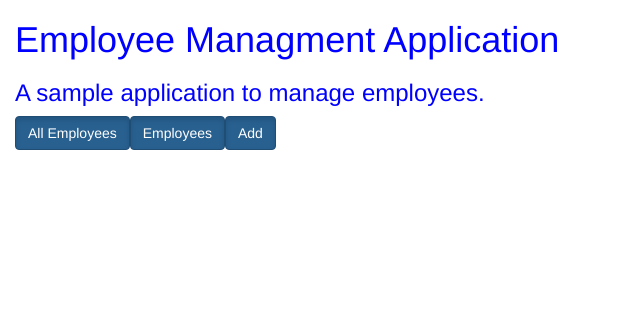
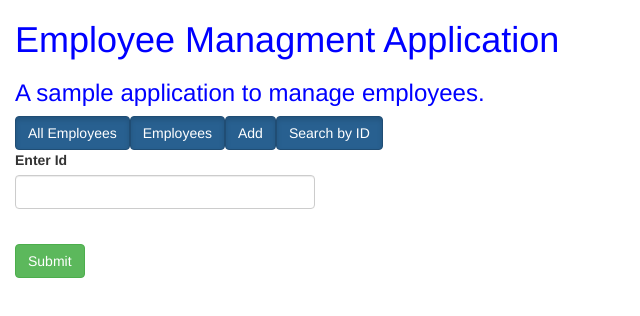
Before and after one commit to kameshGithub/empmgmtweb, an Angular app: page /search in a window 1280 px wide. Before the commit this address led to /. Shown: the top 316 px of the page, without its empty margins (0-640 px from the left). Built offline with nearby package versions, Linux system fonts and the light colour scheme.

Commit message:
working more

```diff
--- a/src/app/app-routing.module.ts
+++ b/src/app/app-routing.module.ts
@@ -3,13 +3,17 @@ import { EmployeesListComponent } from './employees/employees-list/employees-lis
 
 import { NgModule } from '@angular/core';
 import { RouterModule, Routes } from '@angular/router';
+import { EmployeeDetailsComponent } from './employees/employee-details/employee-details.component';
+import { EmployeeSearchComponent } from './employees/employee-search/employee-search.component';
 
 const routes: Routes = [
   { path: '', redirectTo: 'employees', pathMatch: 'full' },
   { path: 'allemployees', component: EmployeesListComponent, data: {fetchAll:true} },
   { path: 'employees', component: EmployeesListComponent },
   { path: 'add', component: CreateEmployeeComponent },
-  { path: 'allemployees/edit', component: CreateEmployeeComponent}
+  { path: 'allemployees/edit', component: CreateEmployeeComponent},
+  { path: 'employees/:id', component: EmployeeDetailsComponent },
+  { path: 'search', component: EmployeeSearchComponent}
 ];
 
 @NgModule({
--- a/src/app/app.component.html
+++ b/src/app/app.component.html
@@ -8,6 +8,9 @@
 		<a routerLink="allemployees" class="btn btn-primary active" role="button" routerLinkActive="active">All Employees</a>
 		<a routerLink="employees" class="btn btn-primary active" role="button" routerLinkActive="active">Employees</a>
 		<a routerLink="add" class="btn btn-primary active" role="button" routerLinkActive="active">Add</a>
+		<a routerLink="search" class="btn btn-primary active" role="button" routerLinkActive="active">Search by ID</a>
+
 	</nav>
 	<router-outlet></router-outlet>
+	<router-outlet name="results"></router-outlet>
 </div>
--- a/src/app/app.module.ts
+++ b/src/app/app.module.ts
@@ -9,15 +9,18 @@ import { AppComponent } from './app.component';
 import { EmployeesListComponent } from './employees/employees-list/employees-list.component';
 import { EmployeeDetailsComponent } from './employees/employee-details/employee-details.component';
 import { CreateEmployeeComponent } from './employees/create-employee/create-employee.component';
+import { EmployeeSearchComponent } from './employees/employee-search/employee-search.component';
 
 import { EmployeeService } from './employees/employee.service';
+
 
 @NgModule({
   declarations: [
     AppComponent,
     EmployeesListComponent,
     EmployeeDetailsComponent,
-    CreateEmployeeComponent
+    CreateEmployeeComponent,
+    EmployeeSearchComponent
   ],
   imports: [
     BrowserModule,
--- a/src/app/employees/employee-details/employee-details.component.html
+++ b/src/app/employees/employee-details/employee-details.component.html
@@ -1,3 +1,4 @@
+<div id="employeeDetails">
 <div *ngIf="employee" >
    <div id="detailsMode" *ngIf="!isEditMode">
 	<div>
@@ -10,16 +11,20 @@
 		<label>Date of Employment: </label> {{employee.dateOfEmployment}}
 	</div>
 	<div>
-		<label>Active: </label><input type="checkbox" class="form-control" disabled id="status" required [(ngModel)]="employee.status" name="status">
+		<label>Status: </label> {{employee.status?"Active":"Deactivated"}} <input type="checkbox" class="form-control" disabled id="status" required [(ngModel)]="employee.status" name="status">
 	</div>
    </div>
    <div id="editMode">
 		<create-employee [mode]='2' [employee]='employee' (toUpdate)="update($event)" *ngIf="isEditMode"></create-employee>
    </div>
-	<a class="btn btn-primary active" (click)='editOrCancel()' *ngIf="!isEditMode" role="button">edit</a>
-	<a class="btn btn-primary active" (click)='editOrCancel()' *ngIf="isEditMode" role="button">cancel</a>
+	<a class="btn btn-primary active" (click)='editOrCancel()' *ngIf="!isEditMode" role="button">Edit</a>
+	<a class="btn btn-primary active" (click)='editOrCancel()' *ngIf="isEditMode" role="button">Cancel</a>
 	<!--	<a routerLink="edit" class="btn btn-primary active" role="button" routerLinkActive="active">Edit</a>
 	<a class="btn btn-primary disabled" (click)='update()' role="button">Update</a> !-->
 	<a class="btn btn-danger active" (click)='delete()' role="button">Delete</a>
 	<hr/>
 </div>
+<div id="message" *ngIf="!employee" >
+		<label style="color:red" for="employeeId">{{message}}</label>
+</div>
+</div>
--- a/src/app/employees/employee-details/employee-details.component.ts
+++ b/src/app/employees/employee-details/employee-details.component.ts
@@ -1,9 +1,9 @@
-import { Component, OnInit, Input } from '@angular/core';
+import { Component, OnInit, Input, EventEmitter, Output } from '@angular/core';
 
 import { EmployeeService } from '../employee.service';
 import { Employee } from '../employee';
+import { NavigationEnd, Router, ActivatedRoute } from '@angular/router';
 
-import { EmployeesListComponent } from '../employees-list/employees-list.component';
 import { EmployeeMappingUtil } from '../employeeMappingUtil';
 
 @Component({
@@ -13,18 +13,27 @@ import { EmployeeMappingUtil } from '../employeeMappingUtil';
 })
 export class EmployeeDetailsComponent implements OnInit {
 
-  @Input() employee: any;
+  message: string;
+  private employeeId: string;
+  @Input() employee: Employee = null;
+  @Output() onDelete = new EventEmitter<boolean>();
   isEditMode:boolean = false;
+  isSearch:boolean = false;
 
-  constructor(private employeeService: EmployeeService, private listComponent: EmployeesListComponent) {
-
+  constructor(private employeeService: EmployeeService,  router:Router, route:ActivatedRoute) {
+      this.employeeId = route.snapshot.paramMap.get('id');
+      if(this.employeeId!=null){
+        this.searchEmployee();
+      }
   }
 
   /**
    * TO set the passed in object on initialization in edit mode
    */
   ngOnInit() {
-    this.employee = EmployeeMappingUtil.formateData(this.employee);
+    if(this.employee!=null){
+      this.employee = EmployeeMappingUtil.formateData(this.employee);
+    }
   }
   /**
    * To change the mode from edit-create-cancel
@@ -53,21 +62,40 @@ export class EmployeeDetailsComponent implements OnInit {
     this.employeeService.deleteByDeactivateEmployee(this.employee.id)
     .subscribe(
       data => {
-        console.log(data);
+        //console.log(data);
         //this.employee = data as Employee;
         this.employee = null;
+        this.onDelete.emit(true);
       },
       error => console.log(error));
   }
-
-  deleteActual() {
-    this.employeeService.deleteEmployee(this.employee.id)
-      .subscribe(
+  /**
+   *
+   * @param employee
+   */
+  searchEmployee() {
+    this.employeeService.getEmployee(this.employeeId).subscribe(
       data => {
         console.log(data);
-        this.listComponent.reloadData();
+        this.employee = EmployeeMappingUtil.formateData(data as Employee);
       },
-      error => console.log(error));
+      error => {
+        console.log(error)
+        if(error.status==404){
+          this.message = "Employee not found(InActive)!";
+        }else{
+          this.message = "Error, Getting employee!";
+        }
+      });
   }
+  // deleteActual() {
+  //   this.employeeService.deleteEmployee(this.employee.id)
+  //     .subscribe(
+  //     data => {
+  //       console.log(data);
+  //       this.listComponent.reloadData();
+  //     },
+  //     error => console.log(error));
+  // }
 
 }
--- /dev/null
+++ b/src/app/employees/employee-search/employee-search.component.css
@@ -0,0 +1,3 @@
+.form-control {
+    color: blue;
+}
--- /dev/null
+++ b/src/app/employees/employee-search/employee-search.component.html
@@ -0,0 +1,16 @@
+<div id="search">
+	<div id="detailsMode" *ngIf="!employee">
+		<form (ngSubmit)="onSubmit()" style="width: 300px;">
+			<div class="form-group">
+				<label for="employeeId">Enter Id</label>
+				<input type="text" class="form-control" id="employeeId"
+				required [(ngModel)]="employeeId" name="employeeId">
+				<label style="color:red" for="employeeId">{{message}}</label>
+			</div>
+			<button type="submit" class="btn btn-success">Submit</button>
+		</form>
+	</div>
+	<!-- <div id="searchResult" *ngIf="employee">
+		<employee-details [employee]='employee'></employee-details>
+	</div> -->
+</div>
--- /dev/null
+++ b/src/app/employees/employee-search/employee-search.component.ts
@@ -0,0 +1,35 @@
+import { Component, OnInit, Input, Output } from '@angular/core';
+import { Router }                 from '@angular/router';
+import { EmployeeService } from '../employee.service';
+import { Employee } from '../employee';
+
+import { EmployeeMappingUtil } from '../employeeMappingUtil';
+
+@Component({
+  selector: 'employee-search',
+  templateUrl: './employee-search.component.html',
+  styleUrls: ['./employee-search.component.css']
+})
+export class EmployeeSearchComponent implements OnInit {
+
+  private message: string;
+  private employeeId: any = null;
+  @Output() employee: Employee;
+  constructor(private router: Router,private employeeService: EmployeeService) {
+
+  }
+
+  /**
+   * TO set the passed in object on initialization in edit mode
+   */
+  ngOnInit() {
+
+  }
+  onSubmit(){
+    if(this.employeeId==null){
+      this.message="Please enter employee id!!!";
+      return;
+    }
+    this.router.navigate(['/employees',this.employeeId]);
+  }
+}
--- a/src/app/employees/employees-list/employees-list.component.html
+++ b/src/app/employees/employees-list/employees-list.component.html
@@ -1,7 +1,7 @@
 <h1>Employees</h1>
 
 <div *ngFor="let employee of employees | async" style="width: 300px;">
-	<employee-details [employee]='employee'></employee-details>
+	<employee-details (onDelete)="reloadData($event)" [employee]='employee'></employee-details>
 </div>
 
 <div>
--- a/src/index.html
+++ b/src/index.html
@@ -3,12 +3,11 @@
 <head>
   <meta charset="utf-8">
   <title>Employee Management System</title>
-  <base href="/">
-
   <meta name="viewport" content="width=device-width, initial-scale=1">
   <link rel="icon" type="image/x-icon" href="favicon.ico">
   <link rel="stylesheet" href="https://maxcdn.bootstrapcdn.com/bootstrap/3.3.7/css/bootstrap.min.css">
 </head>
+<base href="/">
 <body>
   <app-root></app-root>
 </body>
```
Also changed, not shown: 1 other file (tests, documents, lock files or other folders).
